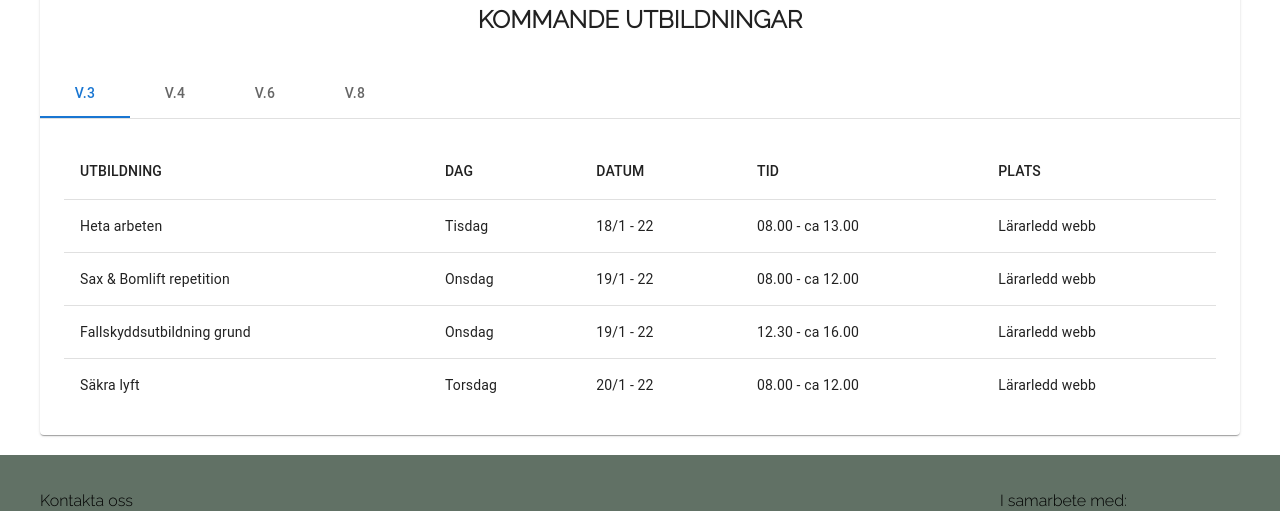
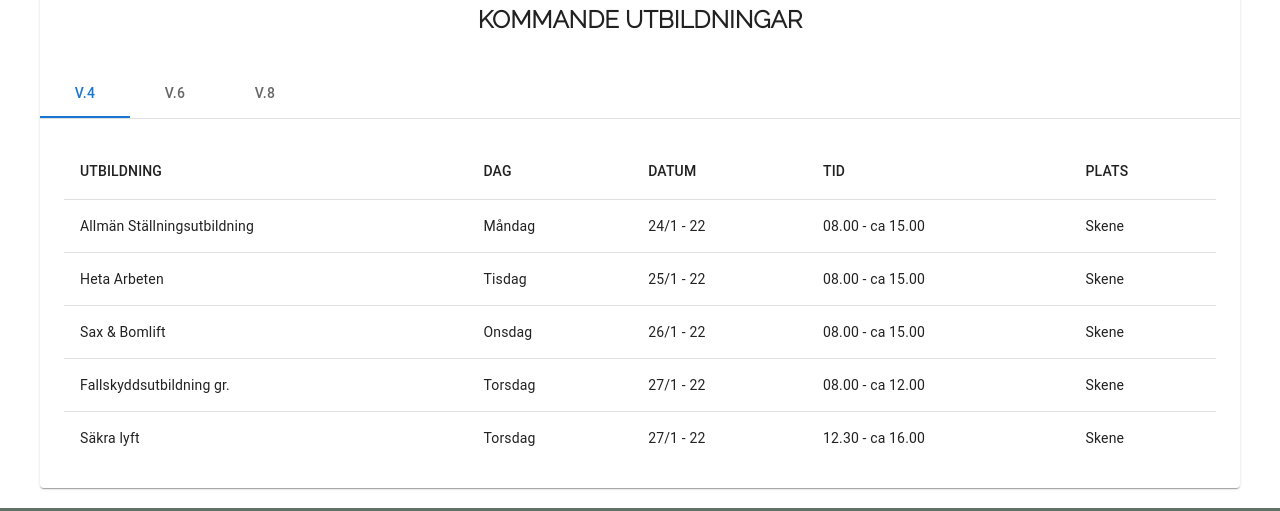
Before and after one commit to feliciavonbraun/vbu-ab, a React (Create React App) app: page / in a window 1280 px wide. Shown: the part 3016-3527 px from the top of the page. Built offline with nearby package versions, Linux system fonts and the light colour scheme.

Commit message:
updated schedule

```diff
--- a/src/components/interfaces/educations.tsx
+++ b/src/components/interfaces/educations.tsx
@@ -7,37 +7,6 @@ function createData(
 ) {
   return { day, date, time, service, location };
 }
-
-const educations1 = [
-  createData(
-    "Heta arbeten",
-    "Tisdag",
-    "18/1 - 22",
-    "08.00 - ca 13.00",
-    "Lärarledd webb"
-  ),
-  createData(
-    "Sax & Bomlift repetition",
-    "Onsdag",
-    "19/1 - 22",
-    "08.00 - ca 12.00",
-    "Lärarledd webb"
-  ),
-  createData(
-    "Fallskyddsutbildning grund",
-    "Onsdag",
-    "19/1 - 22",
-    "12.30 - ca 16.00",
-    "Lärarledd webb"
-  ),
-  createData(
-    "Säkra lyft",
-    "Torsdag",
-    "20/1 - 22",
-    "08.00 - ca 12.00",
-    "Lärarledd webb"
-  ),
-];
 
 const educations2 = [
   createData(
@@ -154,4 +123,4 @@ const educations4 = [
   ),
 ];
 
-export { educations1, educations2, educations3, educations4 };
+export { educations2, educations3, educations4 };
--- a/src/components/main/schedule.tsx
+++ b/src/components/main/schedule.tsx
@@ -14,7 +14,6 @@ import TableHead from "@mui/material/TableHead";
 import TableRow from "@mui/material/TableRow";
 
 import {
-  educations1,
   educations2,
   educations3,
   educations4,
@@ -73,10 +72,9 @@ function Schedule() {
               onChange={handleChange}
               aria-label="basic tabs example"
             >
-              <Tab label="v.3" {...a11yProps(0)} />
-              <Tab label="v.4" {...a11yProps(1)} />
-              <Tab label="v.6" {...a11yProps(2)} />
-              <Tab label="v.8" {...a11yProps(3)} />
+              <Tab label="v.4" {...a11yProps(0)} />
+              <Tab label="v.6" {...a11yProps(1)} />
+              <Tab label="v.8" {...a11yProps(2)} />
             </Tabs>
           </Box>
 
@@ -92,7 +90,7 @@ function Schedule() {
                 </TableRow>
               </TableHead>
               <TableBody>
-                {educations1.map((education) => (
+                {educations2.map((education) => (
                   <TableRow
                     key={education.day}
                     sx={{ "&:last-child td, &:last-child th": { border: 0 } }}
@@ -122,7 +120,7 @@ function Schedule() {
                 </TableRow>
               </TableHead>
               <TableBody>
-                {educations2.map((education) => (
+                {educations3.map((education) => (
                   <TableRow
                     key={education.day}
                     sx={{ "&:last-child td, &:last-child th": { border: 0 } }}
@@ -141,36 +139,6 @@ function Schedule() {
           </TabPanel>
 
           <TabPanel value={value} index={2}>
-            <Table sx={{ minWidth: 650 }} aria-label="simple table">
-              <TableHead>
-                <TableRow>
-                  <TableCell>UTBILDNING</TableCell>
-                  <TableCell align="left">DAG</TableCell>
-                  <TableCell align="left">DATUM</TableCell>
-                  <TableCell align="left">TID</TableCell>
-                  <TableCell align="left">PLATS</TableCell>
-                </TableRow>
-              </TableHead>
-              <TableBody>
-                {educations3.map((education) => (
-                  <TableRow
-                    key={education.day}
-                    sx={{ "&:last-child td, &:last-child th": { border: 0 } }}
-                  >
-                    <TableCell component="th" scope="row">
-                      {education.service}{" "}
-                    </TableCell>
-                    <TableCell align="left">{education.day}</TableCell>
-                    <TableCell align="left">{education.date}</TableCell>
-                    <TableCell align="left">{education.time}</TableCell>
-                    <TableCell align="left">{education.location}</TableCell>
-                  </TableRow>
-                ))}
-              </TableBody>
-            </Table>
-          </TabPanel>
-
-          <TabPanel value={value} index={3}>
             <Table sx={{ minWidth: 650 }} aria-label="simple table">
               <TableHead>
                 <TableRow>
```
